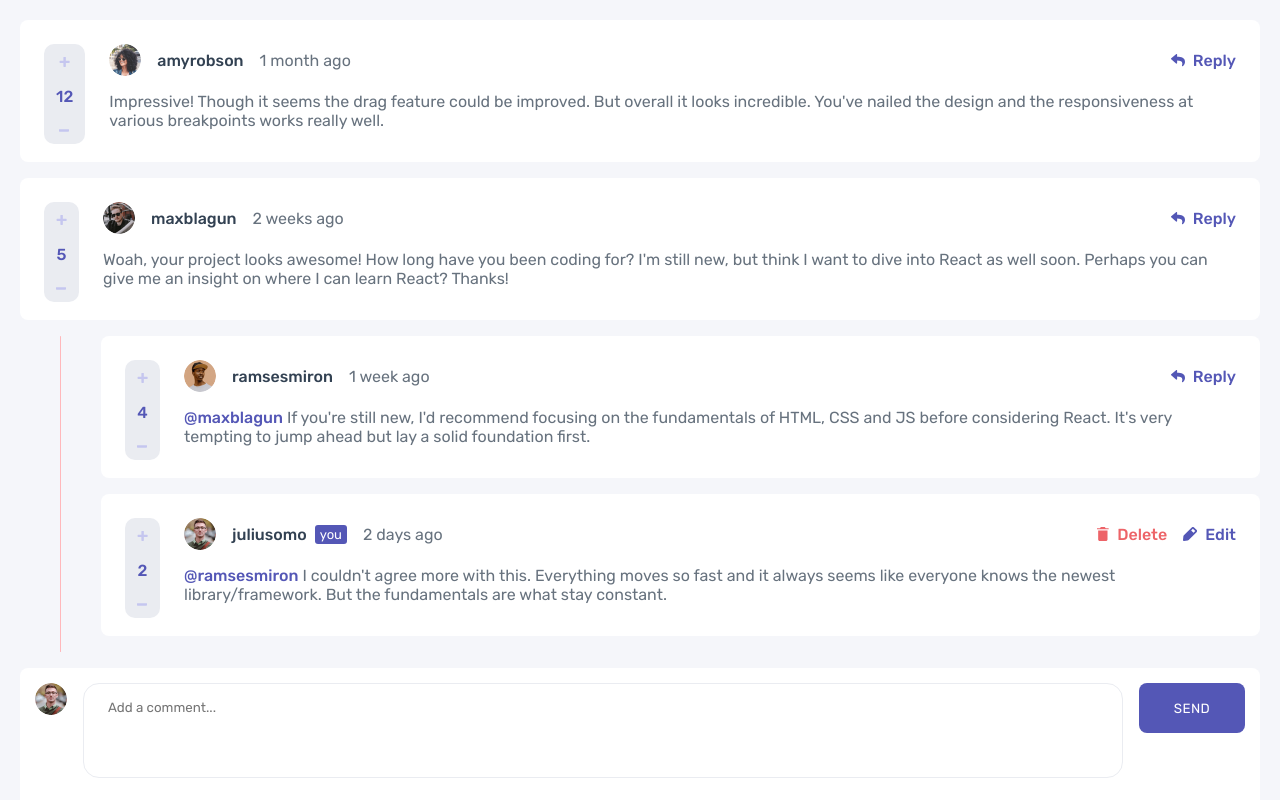
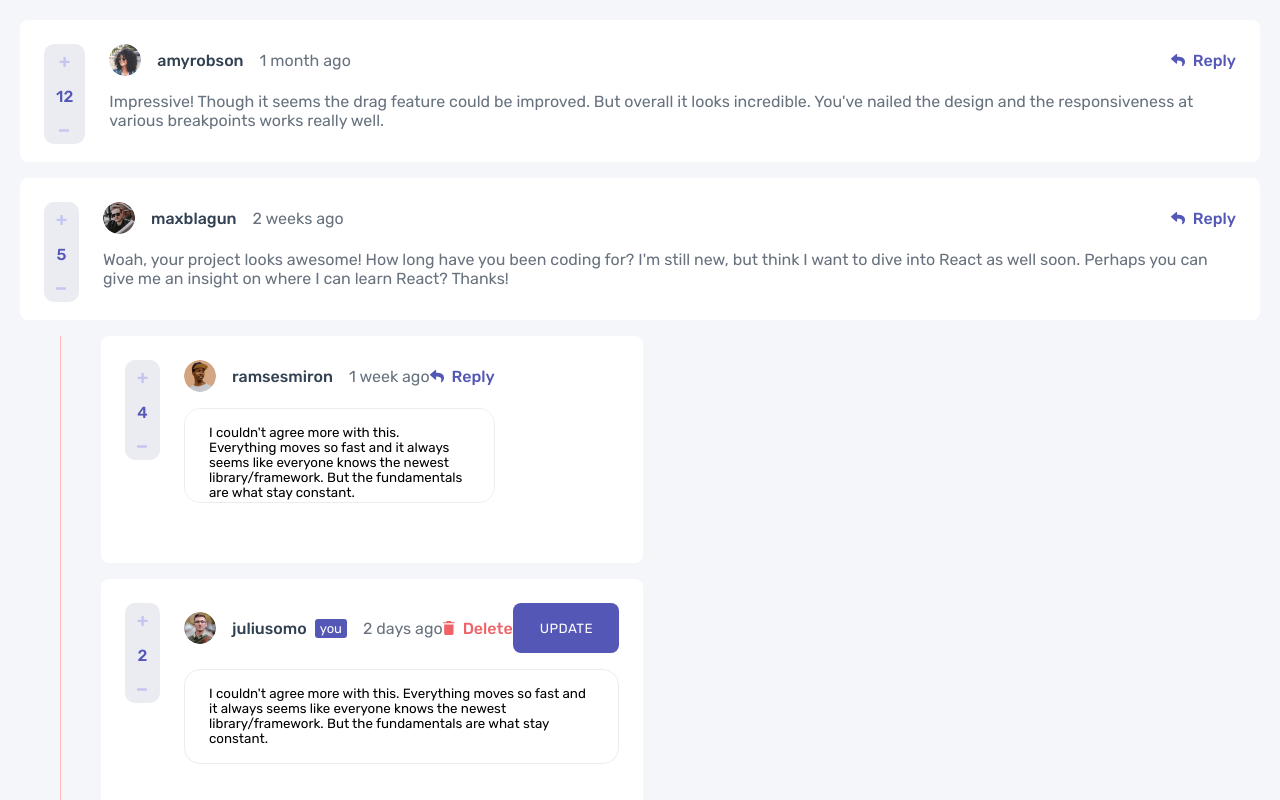
Before and after one commit to svyatoslavkk/interactive-comments-section-main, a React (Create React App) app: page / in a window 1280 px wide. Both pictures are taken after a click on the element "Edit". Shown: the top 800 px of the page. Built offline with nearby package versions, Linux system fonts and the light colour scheme.

Commit message:
AddCommentBlock was created

```diff
--- a/src/App.tsx
+++ b/src/App.tsx
@@ -5,6 +5,7 @@ import imageAmyrobson from './image-amyrobson.png';
 import imageJuliusomo from './image-juliusomo.png';
 import imageMaxblagun from './image-maxblagun.png';
 import imageRamsesmiron from './image-ramsesmiron.png';
+import AddCommentBlock from './Components/AddCommentBlock';
 
 function App() {
   const [commentsInfo, setCommentsInfo] = useState([
@@ -53,6 +54,10 @@ function App() {
 
   const [replyTarget, setReplyTarget] = useState(-1);
   const [childReply, setChildReply] = useState(-1);
+
+  const [isEditing, setIsEditing] = useState(false);
+  const [editedComment, setEditedComment] = useState('');
+  const [editIndex, setEditIndex] = useState(-1);
 
   const toggleReplyMode = (commentIndex: number) => {
     setReplyTarget((prevTarget) => (prevTarget === commentIndex ? -1 : commentIndex));
@@ -112,6 +117,24 @@ function App() {
         setCommentsInfo(updatedComments);
       }
     }
+  };
+
+  const toggleEdit = (item: any, index: any) => {
+    setIsEditing(!isEditing);
+    if (!isEditing) {
+      setEditedComment(item.comment);
+      setEditIndex(index);
+    }
+  };
+
+
+  const handleUpdateComment = () => {
+    const updatedComments = [...commentsInfo];
+    updatedComments[editIndex].comment = editedComment;
+    setCommentsInfo(updatedComments);
+
+    setIsEditing(false);
+    setEditIndex(-1);
   };
 
   return (
@@ -219,10 +242,16 @@ function App() {
                               <img src="icon-delete.svg" className='icon-delete' alt="Icon Delete" />
                               <h4>Delete</h4>
                             </div>
-                            <div className='edit'>
-                              <img src="icon-edit.svg" className='icon-edit' alt="Icon Edit" />
-                              <h4>Edit</h4>
-                            </div>
+                            {isEditing ? (
+                              <button type="button" className='send-button' onClick={handleUpdateComment}>
+                                Update
+                              </button>
+                            ) : (
+                              <div className='edit'  onClick={() => toggleEdit(item, index)}>
+                                <img src="icon-edit.svg" className='icon-edit' alt="Icon Edit" />
+                                <h4>Edit</h4>
+                              </div>
+                            )}
                           </div>
                       ) : (
                         <div className='reply-desktop'  onClick={() => togglechildReply(index)}>
@@ -231,9 +260,19 @@ function App() {
                         </div>
                       )}
                     </div>
+
                       <p className='comment-text'>
-                        <span className='username-reply'>@{item.replyUsername}</span> {item.comment}
+                      {isEditing ? (
+                        <textarea
+                          className='add-comment-input'
+                          value={editedComment}
+                          onChange={(e) => setEditedComment(e.target.value)}
+                        ></textarea>
+                      ) : (
+                        <p><span className='username-reply'>@{item.replyUsername}</span>{item.comment}</p>
+                      )}
                       </p>
+
                       <div className='comment-item-footer'>
                         <div className='likes-counter'>
                           <img src="icon-plus.svg" className='icon-plus' alt="Icon Plus" />
@@ -274,20 +313,7 @@ function App() {
 
           </div>
 
-
-        <div className='add-comment-block'>
-          <textarea className='add-comment-input' placeholder="Add a comment..."></textarea>
-          <div className='add-comment-block-footer'>
-            <img src="image-juliusomo.png" className='avatar-img' alt="Avatar Image" />
-            <button type="button" className='send-button'>Send</button>
-          </div>
-        </div>
-
-        <div className='add-comment-block-desktop'>
-          <img src="image-juliusomo.png" className='avatar-img' alt="Avatar Image" />
-          <textarea className='add-comment-input' placeholder="Add a comment..."></textarea>
-          <button type="button" className='send-button'>Send</button>
-        </div>
+          <AddCommentBlock />
       </main>
     </div>
   );
--- /dev/null
+++ b/src/Components/AddCommentBlock.tsx
@@ -0,0 +1,21 @@
+import React from "react";
+
+export default function AddCommentBlock () {
+    return (
+        <div>
+            <div className='add-comment-block'>
+            <textarea className='add-comment-input' placeholder="Add a comment..."></textarea>
+            <div className='add-comment-block-footer'>
+                <img src="image-juliusomo.png" className='avatar-img' alt="Avatar Image" />
+                <button type="button" className='send-button'>Send</button>
+            </div>
+        </div>
+
+            <div className='add-comment-block-desktop'>
+                <img src="image-juliusomo.png" className='avatar-img' alt="Avatar Image" />
+                <textarea className='add-comment-input' placeholder="Add a comment..."></textarea>
+                <button type="button" className='send-button'>Send</button>
+            </div>
+        </div>
+    )
+}
```
